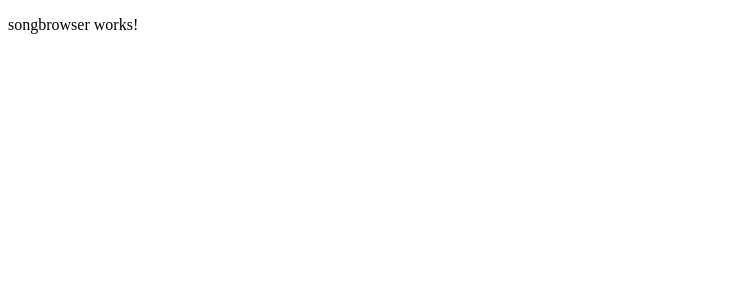
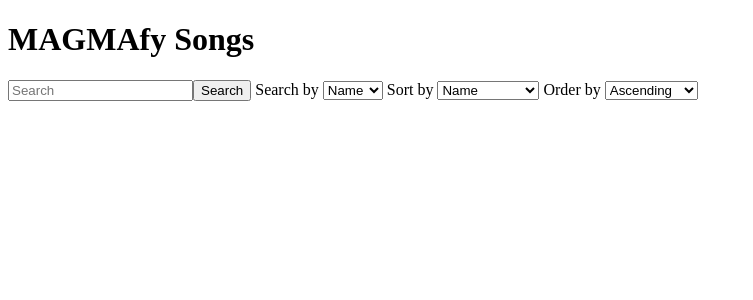
Before and after one commit to mno5865/magma, an Angular app in the folder pdm-ui/: page /users/0/songs in a window 1280 px wide. Shown: the top 300 px of the page, without its empty margins (0-753 px from the left). Built offline with nearby package versions, Linux system fonts and the light colour scheme.

Commit message:
made framework for song browser

```diff
--- a/pdm-ui/src/app/homepage/homepage.component.html
+++ b/pdm-ui/src/app/homepage/homepage.component.html
@@ -1,7 +1,7 @@
 <div id="container">
 
   <h1><b>MAGMAfy</b></h1>
-  <button id="songbrowser" (click)="goToSongBrowser()"> Search </button>
+  <button id="songbrowser" (click)="goToSongBrowser()"> Search for songs </button>
   <button id="collections" (click)="goToCollections()"> Collections </button>
   <button id="friends" (click)="goToFriends()"> Friends </button>
   <button (click)="logout()"> Logout </button>
--- a/pdm-ui/src/app/homepage/homepage.component.ts
+++ b/pdm-ui/src/app/homepage/homepage.component.ts
@@ -33,7 +33,7 @@ export class HomepageComponent implements OnInit {
   }
 
   goToSongBrowser(): void {
-    this.router.navigate(['/users/' + this.userID + '/songs/g'])
+    this.router.navigate(['/users/' + this.userID + '/songs'])
   }
 
   logout(): void {
--- a/pdm-ui/src/app/songbrowser/songbrowser.component.html
+++ b/pdm-ui/src/app/songbrowser/songbrowser.component.html
@@ -1 +1,36 @@
-<p>songbrowser works!</p>
+<h1><b>MAGMAfy Songs</b></h1>
+
+<form onsubmit="return false">
+  <input type="text" placeholder="Search" #searchTerm required>
+  <button id="submitter" type="submit" (click)="searchForSongs(searchTerm.value, searchBy.value, sortBy.value,
+  ascendDescend.value)">Search</button>
+
+  <span>&nbsp;</span>
+
+  <span>Search by </span>
+  <select #searchBy required>
+    <option value="name">Name</option>
+    <option value="artist">Artist</option>
+    <option value="album">Album</option>
+    <option value="genre">Genre</option>
+  </select>
+
+  <span>&nbsp;</span>
+
+  <span>Sort by </span>
+  <select #sortBy required>
+    <option value="name">Name</option>
+    <option value="artist">Artist</option>
+    <option value="release">Release Year</option>
+    <option value="genre">Genre</option>
+  </select>
+
+  <span>&nbsp;</span>
+
+  <span>Order by </span>
+  <select #ascendDescend required>
+    <option value="ascend">Ascending</option>
+    <option value="descend">Descending</option>
+  </select>
+
+</form>
--- a/pdm-ui/src/app/songbrowser/songbrowser.component.ts
+++ b/pdm-ui/src/app/songbrowser/songbrowser.component.ts
@@ -12,4 +12,7 @@ export class SongbrowserComponent implements OnInit {
   ngOnInit(): void {
   }
 
+  searchForSongs(searchTerm: string, searchBy: string, sortBy: string, order: string) {
+    console.log(searchTerm, searchBy, sortBy, order)
+  }
 }
```
